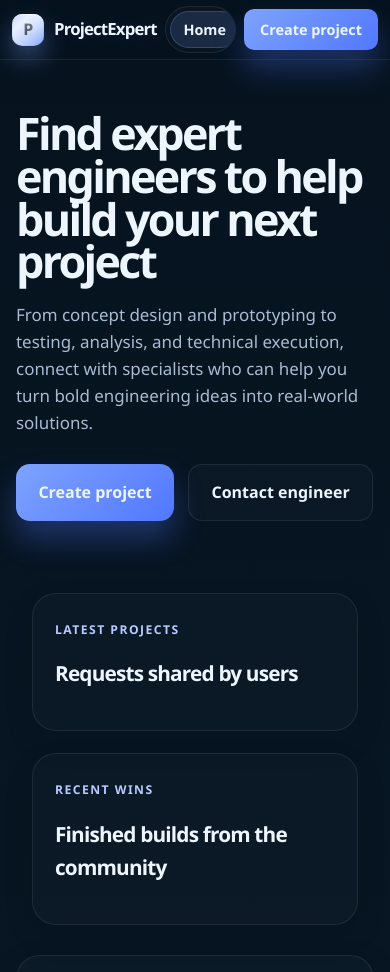
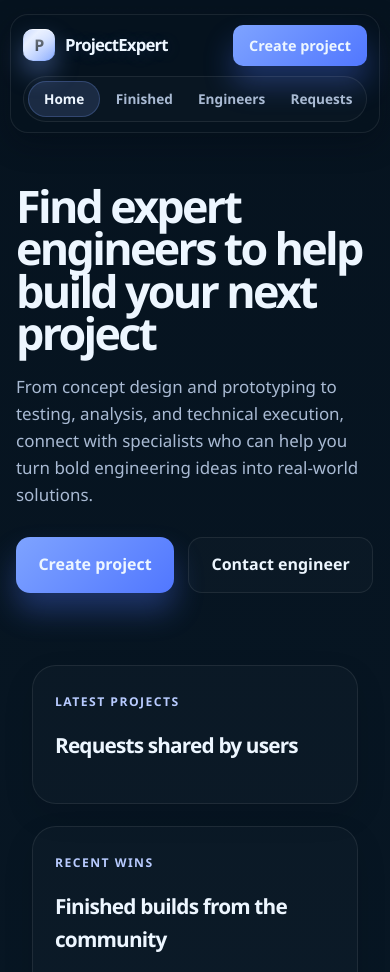
Before and after one commit to henryime1234/project-expert-repository-2, a plain HTML site: page project fair app/frontend/index.html in a window 390 px wide. Shown: the top 972 px of the page. Drawn offline with Linux system fonts and the light colour scheme.

Commit message:
Update styles.css

```diff
--- a/project fair app/frontend/styles.css
+++ b/project fair app/frontend/styles.css
@@ -47,6 +47,7 @@ a {
   color: inherit;
   text-decoration: none;
 }
+
 .container {
   width: min(1180px, calc(100% - 32px));
   margin: 0 auto;
@@ -54,11 +55,14 @@ a {
 
 .site-header {
   position: sticky;
-  top: 0;
+  top: max(12px, env(safe-area-inset-top, 12px));
   z-index: 20;
+  margin: 12px 12px 0;
+  border-radius: 18px;
   backdrop-filter: blur(18px);
-  background: rgba(6, 19, 31, 0.72);
-  border-bottom: 1px solid var(--line);
+  background: rgba(6, 19, 31, 0.85);
+  border: 1px solid var(--line);
+  box-shadow: 0 10px 28px rgba(4, 9, 19, 0.35);
 }
 
 .google-ad-banner {
@@ -71,7 +75,6 @@ a {
   box-shadow: inset 0 0 0 1px rgba(255, 255, 255, 0.02);
   overflow: hidden;
 }
-
 .google-ad-banner--compact {
   margin: 16px auto 40px;
 }
@@ -96,17 +99,18 @@ a {
   border-radius: 14px;
   background: rgba(10, 17, 25, 0.82);
 }
-/* Full-width, single-line, compact header bar */
+
+/* Full-width, compact header bar that wraps cleanly in portrait */
 .site-header .nav {
   width: 100%;
   max-width: none;
   margin: 0;
-  padding: 6px 20px;
-  min-height: 52px;
+  padding: 10px 18px;
+  min-height: 54px;
   display: flex;
   align-items: center;
   justify-content: space-between;
-  flex-wrap: nowrap;
+  flex-wrap: wrap;
   gap: 12px;
 }
 
@@ -193,6 +197,7 @@ a {
   color: var(--text);
   box-shadow: inset 0 0 0 1px rgba(126, 163, 255, 0.24);
 }
+
 .nav-actions {
   display: flex;
   align-items: center;
@@ -220,7 +225,6 @@ a {
 .btn:hover {
   transform: translateY(-1px);
 }
-
 .btn-primary {
   background: linear-gradient(135deg, var(--primary), var(--primary-strong));
   color: #edf6ff;
@@ -244,6 +248,7 @@ a {
 .tab-panel.active {
   display: block;
 }
+
 .hero-block {
   display: grid;
   grid-template-columns: 0.95fr 1.05fr;
@@ -289,6 +294,7 @@ a {
   padding: 20px;
   box-shadow: 0 12px 30px rgba(4, 9, 19, 0.22);
 }
+
 .showcase-label {
   color: var(--muted);
   margin-bottom: 18px;
@@ -296,7 +302,6 @@ a {
   text-transform: uppercase;
   letter-spacing: 0.12em;
 }
-
 .portfolio-grid {
   display: grid;
   grid-template-columns: repeat(2, minmax(0, 1fr));
@@ -338,6 +343,7 @@ a {
   color: var(--muted);
   font-size: 0.9rem;
 }
+
 .form-shell,
 .experts-shell,
 .login-shell {
@@ -372,7 +378,6 @@ a {
 .login-copy {
   padding-right: 10px;
 }
-
 .login-copy p {
   margin: 18px 0 0;
   color: var(--muted);
@@ -385,6 +390,7 @@ a {
   border-radius: 22px;
   padding: 24px;
 }
+
 .login-form label {
   display: block;
   margin-bottom: 18px;
@@ -436,6 +442,7 @@ a {
   text-transform: uppercase;
   letter-spacing: 0.08em;
 }
+
 .login-divider::before {
   content: "";
   position: absolute;
@@ -450,7 +457,6 @@ a {
   background: rgba(7, 17, 27, 0.8);
   padding: 0 12px;
 }
-
 .social-btn {
   width: 100%;
 }
@@ -483,6 +489,7 @@ a {
 .engineer-form-toggle {
   margin-bottom: 18px;
 }
+
 .finished-project-form.hidden,
 .engineer-form.hidden {
   display: none;
@@ -578,6 +585,7 @@ a {
 .home-feed-header {
   margin-bottom: 18px;
 }
+
 .home-feed-header h3 {
   margin: 0;
   font-size: clamp(1.3rem, 2vw, 1.8rem);
@@ -628,6 +636,7 @@ a {
   background: rgba(249, 112, 102, 0.26);
   color: #ffffff;
 }
+
 .request-card {
   cursor: pointer;
   transition: border-color 0.2s ease, transform 0.2s ease;
@@ -674,6 +683,7 @@ a {
   color: #a8f0c7;
   font-weight: 600;
 }
+
 .submission-status.error {
   color: #ffb4b4;
 }
@@ -684,7 +694,6 @@ a {
   font-weight: 600;
   color: var(--text);
 }
-
 .questionnaire input,
 .questionnaire textarea,
 .questionnaire select {
@@ -723,6 +732,7 @@ a {
   flex-wrap: wrap;
   gap: 10px;
 }
+
 .choice-pill {
   border: 1px solid var(--line);
   background: rgba(255, 255, 255, 0.02);
@@ -770,6 +780,7 @@ a {
   outline: none;
   padding: 0.2rem 0;
 }
+
 .search-box input::placeholder {
   color: var(--muted);
 }
@@ -843,7 +854,6 @@ a {
   cursor: pointer;
   transition: all 0.2s ease;
 }
-
 .type-option:hover {
   border-color: rgba(126, 163, 255, 0.3);
   color: var(--text);
@@ -869,6 +879,7 @@ a {
   grid-template-columns: repeat(4, minmax(0, 1fr));
   gap: 22px;
 }
+
 .expert-card {
   overflow: hidden;
   border: 1px solid var(--line);
@@ -915,13 +926,13 @@ a {
   margin: 10px 0 0;
   color: var(--muted);
 }
+
 .skill-tags {
   display: flex;
   flex-wrap: wrap;
   gap: 8px;
   margin-top: 14px;
 }
-
 .skill-tags span {
   display: inline-flex;
   align-items: center;
@@ -1000,15 +1011,30 @@ a {
     grid-template-columns: 1fr !important;
   }
 
+  .site-header {
+    top: max(14px, env(safe-area-inset-top, 14px));
+    margin: 14px 10px 0;
+  }
+
   .site-header .nav {
-    flex-wrap: nowrap;
-    padding: 6px 12px;
-    gap: 8px;
+    flex-wrap: wrap;
+    padding: 10px 12px;
+    gap: 10px;
+  }
+
+  .brand {
+    margin-right: auto;
+  }
+
+  .nav-actions {
+    width: auto;
+    margin-left: auto;
   }
 
   .tab-nav {
-    order: 0;
-    width: auto;
+    order: 3;
+    width: 100%;
+    justify-content: space-between;
     overflow-x: auto;
     scrollbar-width: none;
   }
@@ -1016,9 +1042,12 @@ a {
   .tab-nav::-webkit-scrollbar {
     display: none;
   }
-  .nav-actions {
-    width: auto;
-    margin-left: auto;
+
+  .tab-button {
+    flex: 1;
+    text-align: center;
+    padding: 0.45rem 0.6rem;
+    font-size: 0.85rem;
   }
 }
 
```
